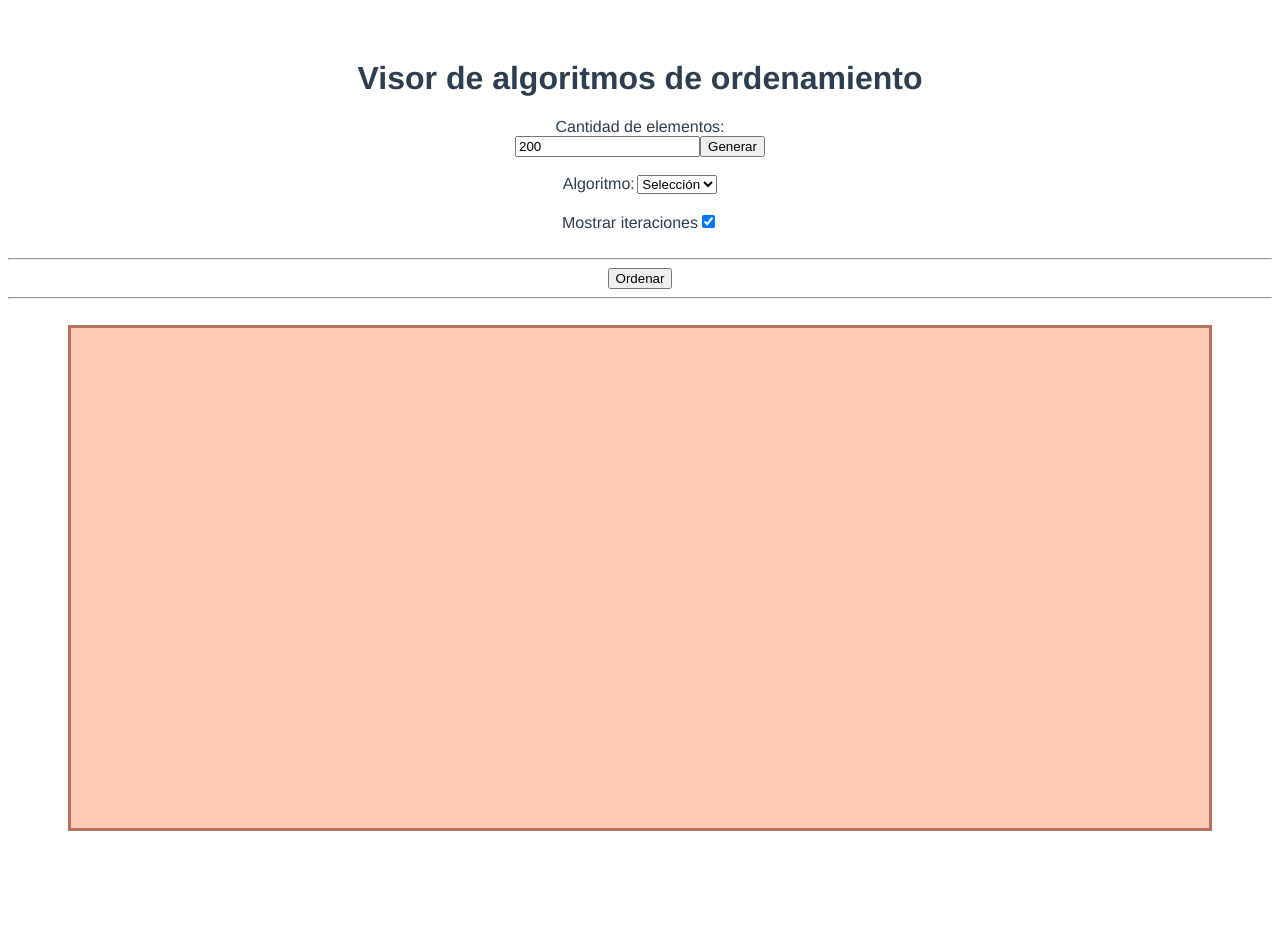
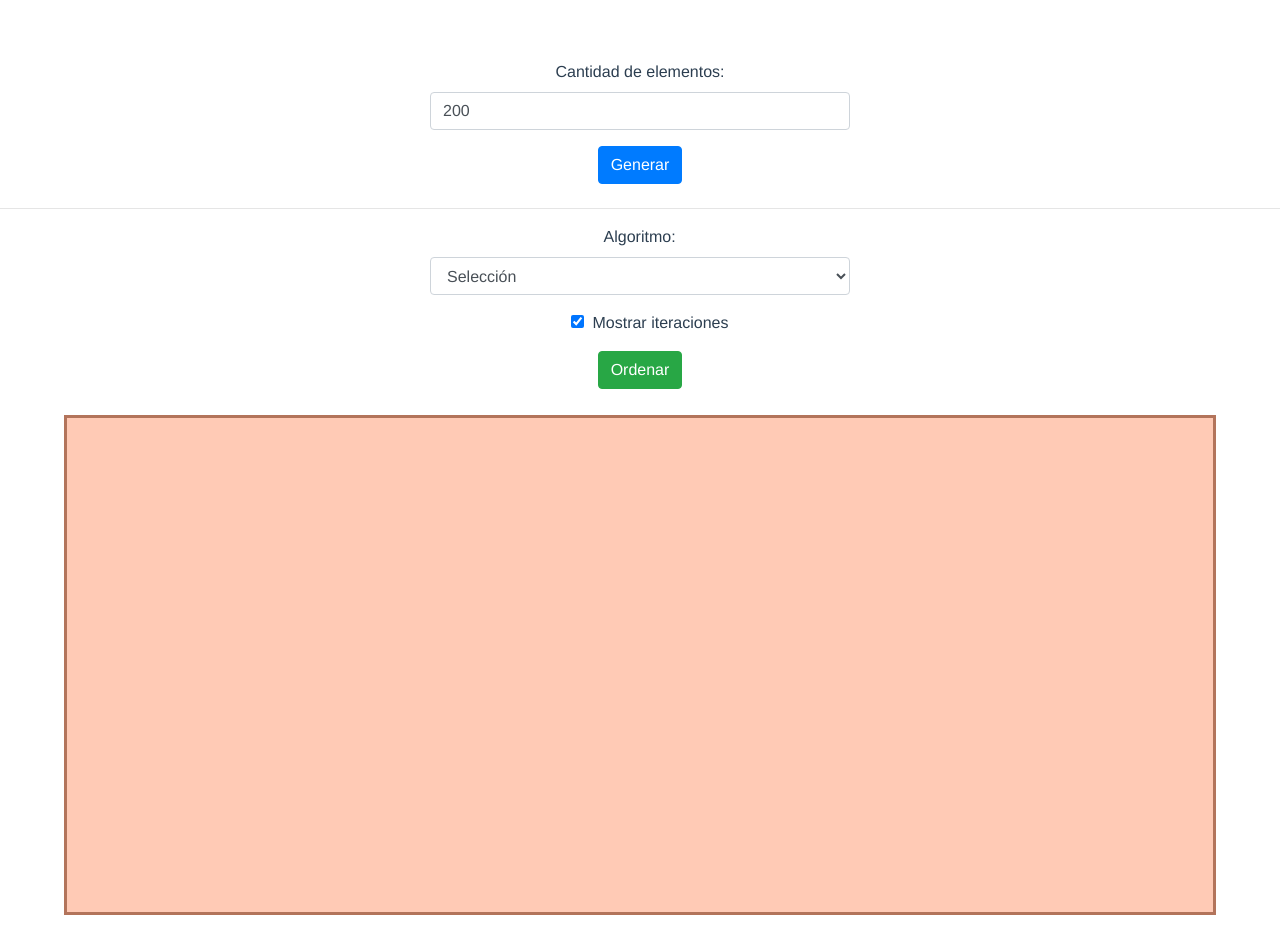
Before and after one commit to TomasPabloFerreira/algorithm-visualizer, a Vue app: page / in a window 1280 px wide. Before the commit the page ends 856 px from the top, so only its background shows below. Built offline with nearby package versions, Linux system fonts and the light colour scheme.

Commit message:
Bootstrap implementation

```diff
--- a/public/index.html
+++ b/public/index.html
@@ -1,14 +1,35 @@
 <!DOCTYPE html>
 <html lang="en">
   <head>
-    <meta charset="utf-8">
-    <meta http-equiv="X-UA-Compatible" content="IE=edge">
-    <meta name="viewport" content="width=device-width,initial-scale=1.0">
-    <link rel="icon" href="<%= BASE_URL %>favicon.ico">
+    <meta charset="utf-8" />
+    <meta http-equiv="X-UA-Compatible" content="IE=edge" />
+    <meta name="viewport" content="width=device-width,initial-scale=1.0" />
+    <link rel="icon" href="<%= BASE_URL %>favicon.ico" />
+    <link
+      rel="stylesheet"
+      href="https://stackpath.bootstrapcdn.com/bootstrap/4.4.1/css/bootstrap.min.css"
+      integrity="sha384-Vkoo8x4CGsO3+Hhxv8T/Q5PaXtkKtu6ug5TOeNV6gBiFeWPGFN9MuhOf23Q9Ifjh"
+      crossorigin="anonymous"
+    />
     <title>algorithm-visualizer</title>
   </head>
   <body>
     <div id="app"></div>
     <!-- built files will be auto injected -->
+    <script
+      src="https://code.jquery.com/jquery-3.4.1.slim.min.js"
+      integrity="sha384-J6qa4849blE2+poT4WnyKhv5vZF5SrPo0iEjwBvKU7imGFAV0wwj1yYfoRSJoZ+n"
+      crossorigin="anonymous"
+    ></script>
+    <script
+      src="https://cdn.jsdelivr.net/npm/popper.js@1.16.0/dist/umd/popper.min.js"
+      integrity="sha384-Q6E9RHvbIyZFJoft+2mJbHaEWldlvI9IOYy5n3zV9zzTtmI3UksdQRVvoxMfooAo"
+      crossorigin="anonymous"
+    ></script>
+    <script
+      src="https://stackpath.bootstrapcdn.com/bootstrap/4.4.1/js/bootstrap.min.js"
+      integrity="sha384-wfSDF2E50Y2D1uUdj0O3uMBJnjuUD4Ih7YwaYd1iqfktj0Uod8GCExl3Og8ifwB6"
+      crossorigin="anonymous"
+    ></script>
   </body>
 </html>
--- a/src/components/Viewer.vue
+++ b/src/components/Viewer.vue
@@ -1,29 +1,72 @@
 <template>
   <div class="viewer">
-    <h1>Visor de algoritmos de ordenamiento</h1>
+    <div class="conteiner-fluid">
+      <form action="#">
+        <div class="form-row">
+          <div class="form-group col-md-4 offset-4">
             <label for="elementsCount">Cantidad de elementos: </label>
-    <br />
-    <input type="number" id="elementsCount" v-model="elementsCount" />
-    <button @click="generateRandomElements">Generar</button>
-    <br />
-    <br />
-    <label for="sortingMethod" id="sortingMethodLabel">Algoritmo:</label>
-    <select id="sortingMethod" v-model="sortingMethod">
+            <input
+              type="number"
+              id="elementsCount"
+              v-model="elementsCount"
+              class="form-control"
+            />
+          </div>
+        </div>
+
+        <div class="form-row">
+          <div class="col">
+            <button
+              @click="generateRandomElements"
+              class="btn btn-primary mb-2"
+            >
+              Generar
+            </button>
+          </div>
+        </div>
+
+        <hr />
+
+        <div class="form-row">
+          <div class="form-group col-md-4 col-sm-12 offset-4">
+            <label for="sortingMethod" id="sortingMethodLabel"
+              >Algoritmo:</label
+            >
+            <select
+              id="sortingMethod"
+              v-model="sortingMethod"
+              class="form-control"
+            >
               <option value="0">Selección</option>
               <option value="1">Burbuja</option>
               <option value="2">Inserción</option>
               <option value="3">Otro</option>
             </select>
-    <br /><br />
-    <label for="showIteration">Mostrar iteraciones</label>
-    <input type="checkbox" id="showIteration" v-model="showIteration" />
-    <br /><br />
-    <hr />
-    <button @click="sort">Ordenar</button>
-    <br />
-    <hr />
+          </div>
+        </div>
+
+        <div class="form-row">
+          <div class="col">
+            <div class="form-check">
+              <input
+                type="checkbox"
+                id="showIteration"
+                v-model="showIteration"
+                class="form-check-label mr-2"
+              />
+              <label for="showIteration" class="form-check-label"
+                >Mostrar iteraciones</label
+              >
+            </div>
+          </div>
+        </div>
+      </form>
+
+      <button @click="sort" class="btn btn-success mt-3">Ordenar</button>
+
       <div id="bars">
         <bars :elements="elements" :width="100 / elements.length + '%'"> </bars>
+      </div>
     </div>
   </div>
 </template>
@@ -58,12 +101,19 @@ export default {
         });
       }
       // Delete this when height fixed
-      if (newElements[16] != "undefined")
+      if (newElements[16] != "undefined" && newElements[16] != null) {
         newElements[16] = {
           value: 500,
           height: 500 + "px",
           color: "#6DB3A7"
         };
+      } else {
+        newElements[0] = {
+          value: 500,
+          height: 500 + "px",
+          color: "#6DB3A7"
+        };
+      }
 
       this.elements = newElements;
     },
@@ -159,7 +209,6 @@ export default {
         let tmpValue = this.elements[i].value;
         let tmpHeight = this.elements[i].height;
         while (j >= 0 && this.elements[j].value > tmpValue) {
-
           if (this.showIteration) {
             this.changeColor(1, j);
             await new Promise(r => setTimeout(r, 1));
```
Lines whose indentation alone changed are shown as unchanged.
